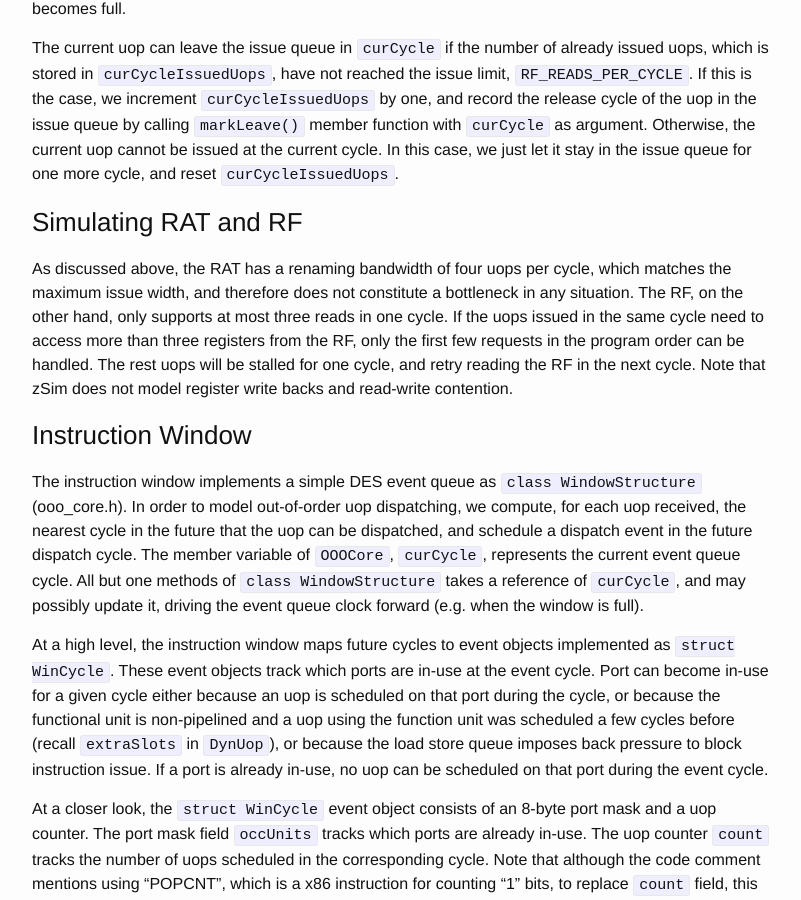
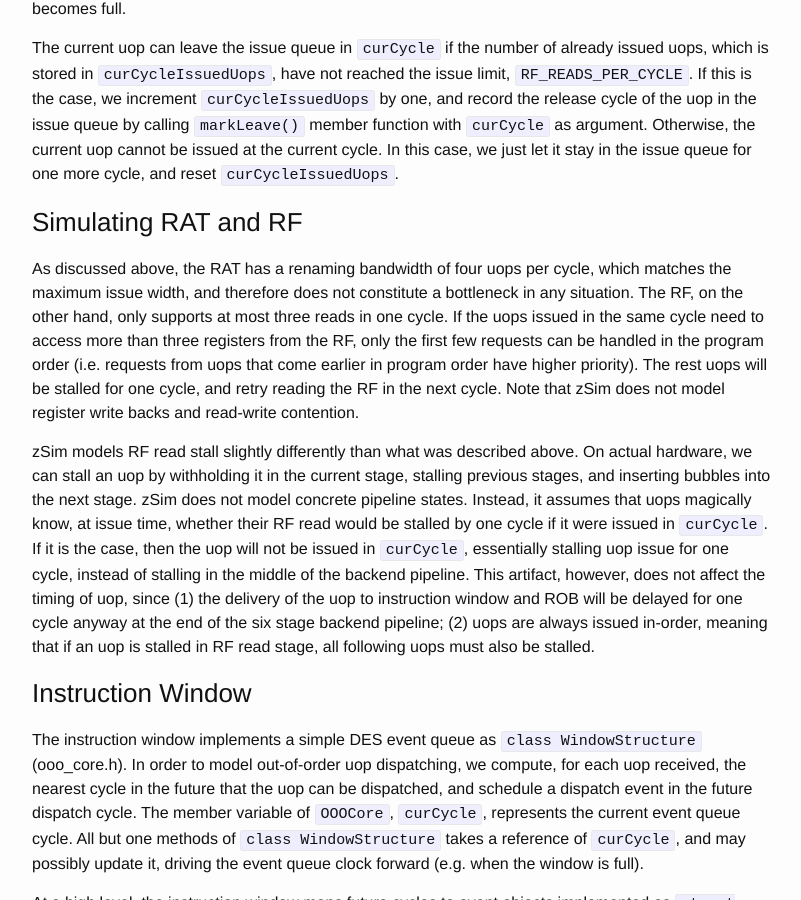
Before and after one commit to wangziqi2013/wangziqi2013.github.io, a Jekyll site: the page built from _posts/2019-12-31-zsim-microarch.markdown, in a window 1280 px wide and 900 px high, scrolled down 15483 px. Shown: the whole window, without its empty margins (238-1039 px from the left). Built offline with Jekyll 4.4.1, drawn with Linux system fonts in a browser that asks for light colours.

Commit message:
Adding RF read

```diff
--- a/_posts/2019-12-31-zsim-microarch.markdown
+++ b/_posts/2019-12-31-zsim-microarch.markdown
@@ -564,8 +564,18 @@ just let it stay in the issue queue for one more cycle, and reset `curCycleIssue
 As discussed above, the RAT has a renaming bandwidth of four uops per cycle, which matches the maximum issue width, and
 therefore does not constitute a bottleneck in any situation. The RF, on the other hand, only supports at most three reads
 in one cycle. If the uops issued in the same cycle need to access more than three registers from the RF, only the first
-few requests in the program order can be handled. The rest uops will be stalled for one cycle, and retry reading the RF
-in the next cycle. Note that zSim does not model register write backs and read-write contention.
+few requests can be handled in the program order (i.e. requests from uops that come earlier in program order have higher
+priority). The rest uops will be stalled for one cycle, and retry reading the RF in the next cycle. Note that zSim does
+not model register write backs and read-write contention.
+
+zSim models RF read stall slightly differently than what was described above. On actual hardware, we can stall an uop
+by withholding it in the current stage, stalling previous stages, and inserting bubbles into the next stage. zSim does
+not model concrete pipeline states. Instead, it assumes that uops magically know, at issue time, whether their RF read
+would be stalled by one cycle if it were issued in `curCycle`. If it is the case, then the uop will not be issued in
+`curCycle`, essentially stalling uop issue for one cycle, instead of stalling in the middle of the backend pipeline.
+This artifact, however, does not affect the timing of uop, since (1) the delivery of the uop to instruction window and ROB
+will be delayed for one cycle anyway at the end of the six stage backend pipeline; (2) uops are always issued in-order,
+meaning that if an uop is stalled in RF read stage, all following uops must also be stalled.
 
 ### Instruction Window
 
```
